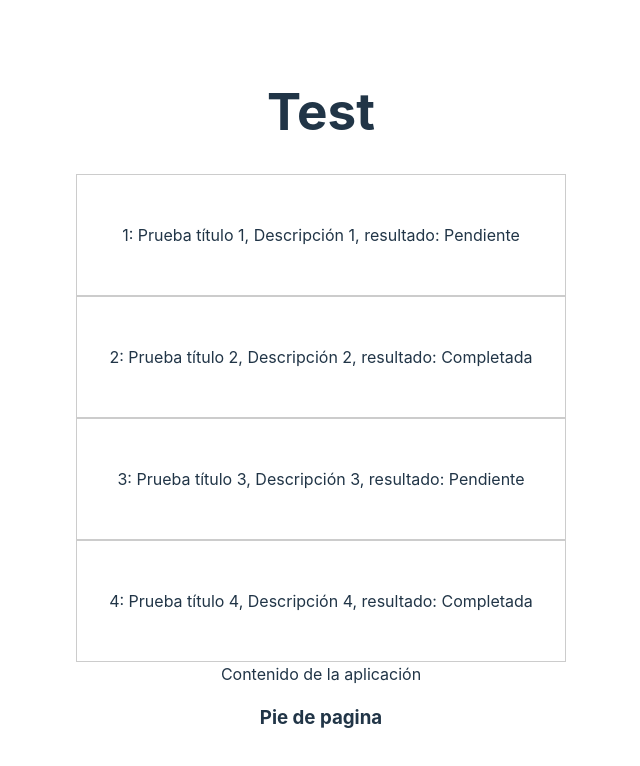
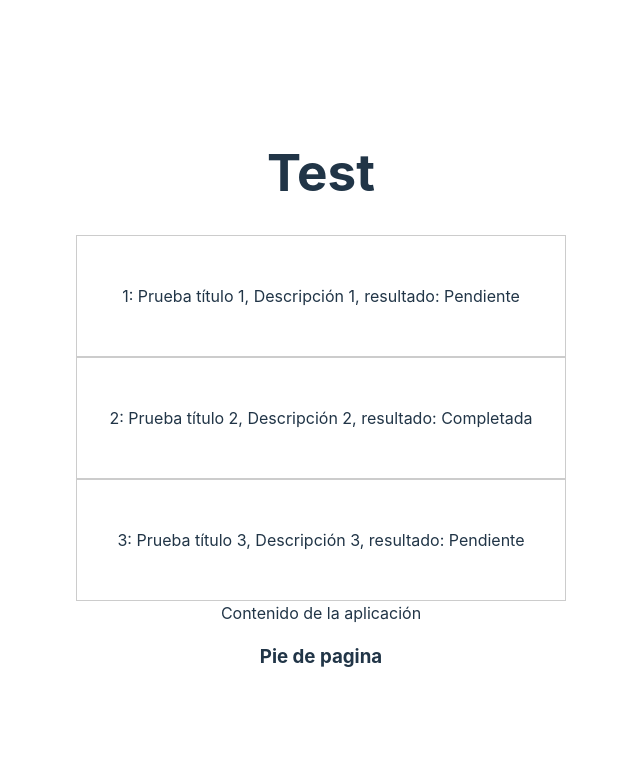
Before and after one commit to dlarreagoni/react-101-dlarrea, a React (Vite) app: page / in a window 1280 px wide. Shown: the top 766 px of the page, without its empty margins (319-959 px from the left). Built offline with nearby package versions, Linux system fonts and the light colour scheme.

Commit message:
Tenemos listado con map. Eliminamos un elemento

```diff
--- a/src/App.tsx
+++ b/src/App.tsx
@@ -8,7 +8,6 @@ function App() {
     { id: 1, title: 'Prueba título 1', description: 'Descripción 1', completed: false },
     { id: 2, title: 'Prueba título 2', description: 'Descripción 2', completed: true },
     { id: 3, title: 'Prueba título 3', description: 'Descripción 3', completed: false },
-    { id: 4, title: 'Prueba título 4', description: 'Descripción 4', completed: true },
   ]
 
   return (
```
